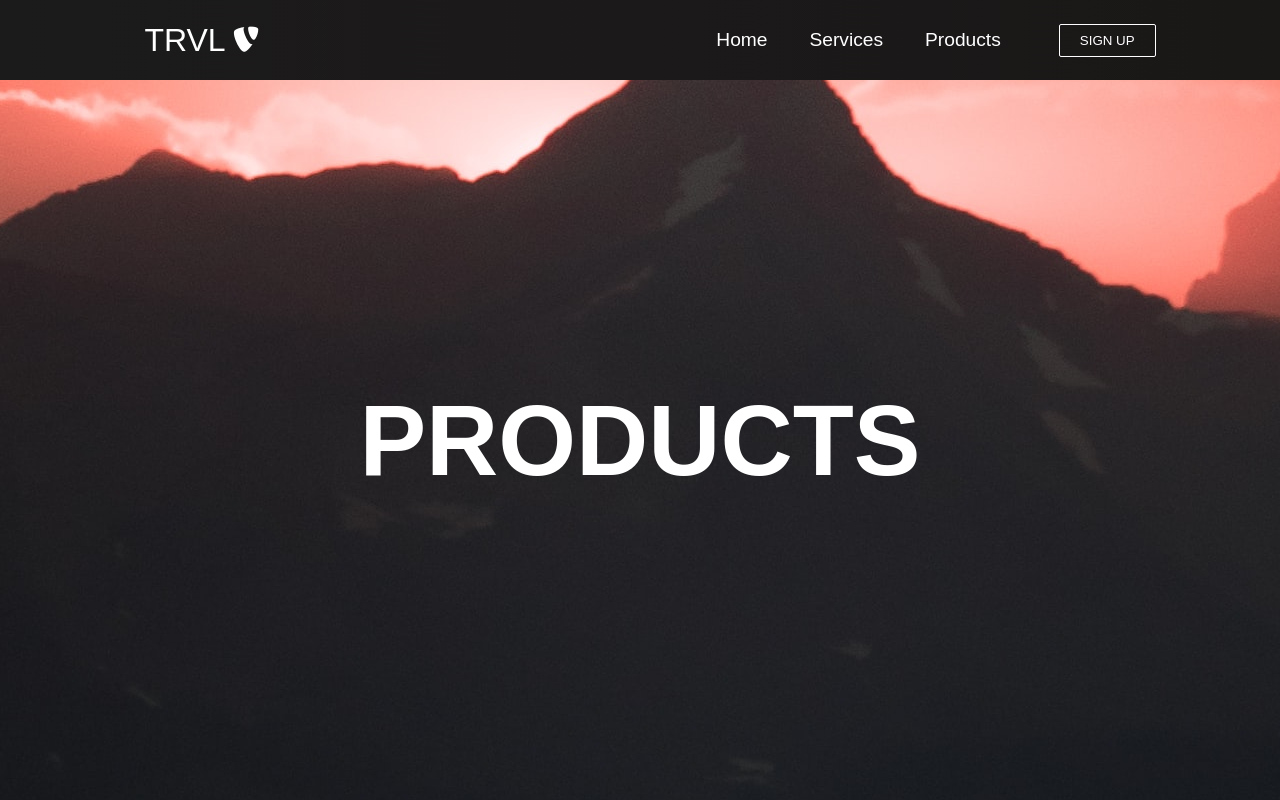
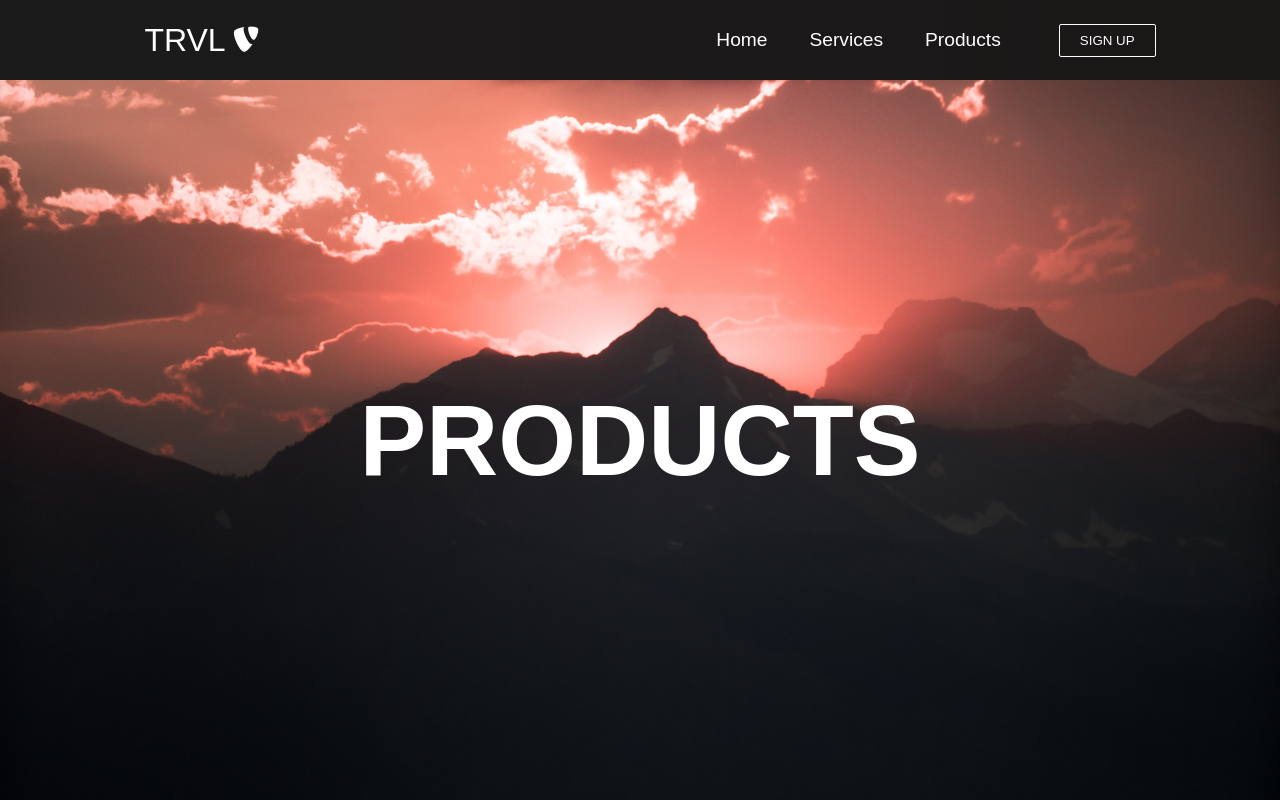
Before and after one commit to KonstOrlov/Travel_Website, a React (Create React App) app: page /products in a window 1280 px wide. Built offline with nearby package versions, Linux system fonts and the light colour scheme.

Commit message:
fix: fixed styles in Navbar

```diff
--- a/src/App.css
+++ b/src/App.css
@@ -28,7 +28,7 @@
 .products {
   background-image: url('/public/images/img-1.jpg');
   background-position: center;
-  background-size: fill;
+  background-size: cover;
   background-repeat: no-repeat;
   color: #fff;
   font-size: 100px;
--- a/src/components/Navbar.css
+++ b/src/components/Navbar.css
@@ -90,6 +90,7 @@
     left: -100%;
     opacity: 1;
     transition: all 0.5s ease;
+    justify-content: flex-start;
   }
 
   .nav-menu.active {
@@ -98,6 +99,7 @@
     opacity: 1;
     transition: all 0.5s ease;
     z-index: 1;
+    justify-content: flex-start;
   }
 
   .nav-links {
```
